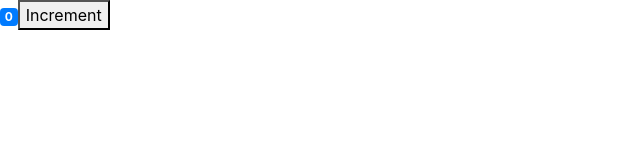
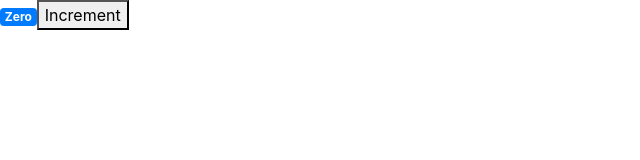
Before and after one commit to anderson-aristotle/countdown, a React (Create React App) app: page / in a window 1280 px wide. Shown: the top 160 px of the page, without its empty margins (0-640 px from the left). Built offline with nearby package versions, Linux system fonts and the light colour scheme.

Commit message:
changed formatCounter class to read number as string

```diff
--- a/src/components/counter.jsx
+++ b/src/components/counter.jsx
@@ -7,7 +7,7 @@ class Counter extends Component {
   render() {
     return (
       <div>
-        <span className="badge badge-primary">{this.state.count}</span>
+        <span className="badge badge-primary">{this.formatCount()}</span>
         <button>Increment</button>
       </div>
     );
```
